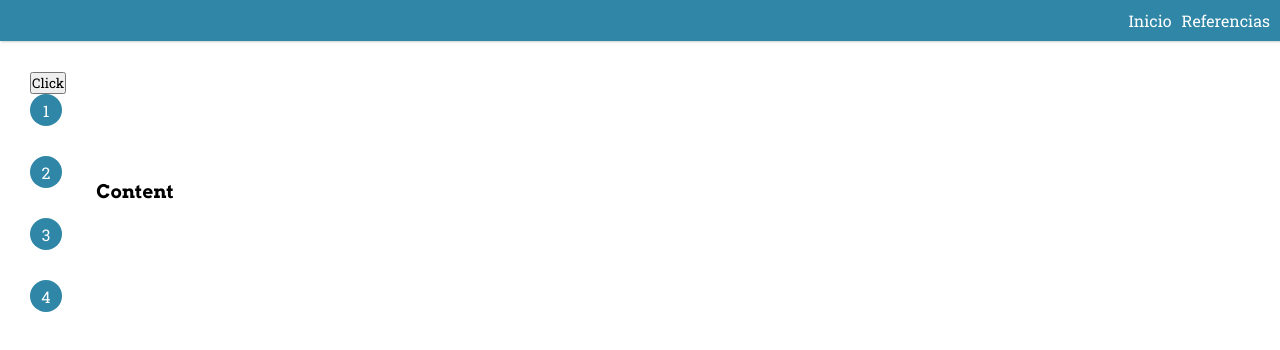
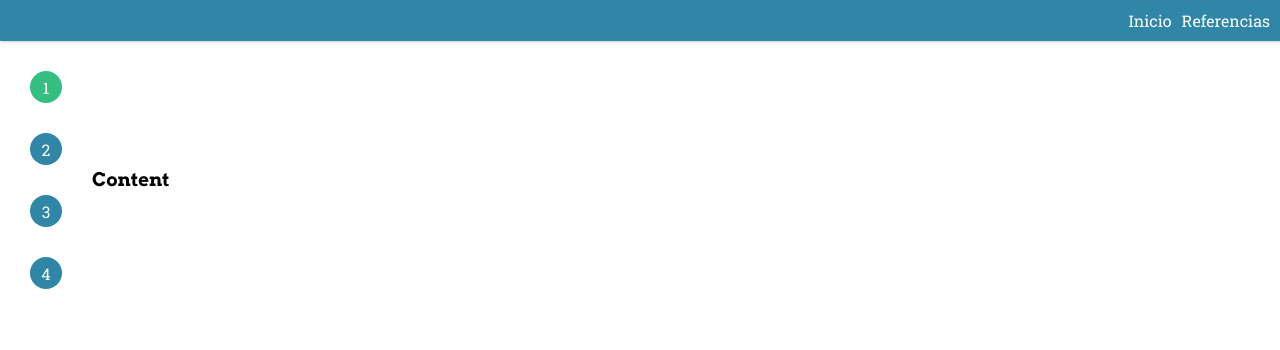
Before and after one commit to jaalorsa517/thecell, a Vue app: page / in a window 1280 px wide. Shown: the top 350 px of the page. Built offline with nearby package versions, Linux system fonts and the light colour scheme.

Commit message:
css corregido, seleccion nav

```diff
--- a/src/components/cItem.vue
+++ b/src/components/cItem.vue
@@ -1,8 +1,8 @@
 <template>
-  <div class="item">
+  <div :class="['item', showActive.active ? 'active' : '']">
     <div class="item__content">
       {{ id }}
-      <div class="item__bar" v-if="showBar"></div>
+      <div class="item__bar" v-if="showActive.bar"></div>
     </div>
   </div>
 </template>
@@ -19,23 +19,34 @@ export default {
       type: Number,
       required: true,
     },
-    showBar: Boolean,
+    showActive: Object,
   },
 };
 </script>
 
 <style lang="scss">
 .item {
+  @include Flex(row, center);
+  width: $len;
+  height: $len;
+  color: white;
+  background-color: $primary-color;
+  border-radius: 100%;
+  cursor: pointer;
+  transition: background-color 1s 500ms;
+  &.active {
+    background-color: $secondary_color;
+  }
   &__content {
     position: relative;
   }
   &__bar {
     height: $spacing;
-    width: $len;
-    background-color: $fourth_color;
+    width: $len + 5;
+    background-color: $secondary_color;
     position: absolute;
     top: $len / 5;
-    left: $len / 1.7;
+    left: $len / 1.8;
     animation: slideInLeftX 1s;
   }
   @media screen and (min-width: 768px) {
--- a/src/components/cNavigation.vue
+++ b/src/components/cNavigation.vue
@@ -1,9 +1,8 @@
 <template>
   <section class="navigation">
-    <button @click="onClick">Click</button>
     <ul class="navigation__items">
       <li class="navigation__item" v-for="(content, index) in contents" :key="index">
-        <cItem :item="content" :id="index + 1" :showBar="a[index]" />
+        <cItem :item="content" :id="index + 1" :showActive="state[index]" />
       </li>
     </ul>
   </section>
@@ -20,15 +19,21 @@ export default {
   data() {
     return {
       n: 0,
-      a: [false, false, false, false],
+      state: [],
     };
   },
   methods: {
     onClick() {
-      this.a.splice(this.n, 1, true);
-      console.log(this.a);
-      this.n++;
+      if (this.n < this.contents.length - 1) {
+        this.state[this.n].bar = true;
+        this.n++;
+        this.state[this.n].active = true;
+      }
     },
+  },
+  created() {
+    this.state = this.contents.map(() => ({ active: false, bar: false }));
+    this.state[0].active = true;
   },
 };
 </script>
@@ -42,15 +47,6 @@ export default {
     gap: $spacing * 3;
     list-style: none;
   }
-  &__item {
-    @include Flex(row, center);
-    width: $len;
-    height: $len;
-    color: white;
-    background-color: $primary-color;
-    border-radius: 100%;
-    cursor: pointer;
-  }
   @media screen and (min-width: 768px) {
     &__items {
       flex-direction: column;
--- a/src/main.js
+++ b/src/main.js
@@ -2,6 +2,7 @@ import Vue from "vue";
 import App from "./App.vue";
 import router from "./router";
 import mixin from "@/mixins/contentMixin";
+import "@/styles/main.scss";
 
 Vue.config.productionTip = false;
 
--- a/src/router/index.js
+++ b/src/router/index.js
@@ -1,6 +1,7 @@
 import Vue from "vue";
 import VueRouter from "vue-router";
 import Home from "../views/Home.vue";
+import nav from "@/components/cNavigation.vue";
 
 Vue.use(VueRouter);
 
@@ -13,8 +14,8 @@ const routes = [
       {
         path: "/",
         components: {
-          nav: () => import("@/components/cNavigation.vue"),
-          content: () => import("@/components/cContent"),
+          nav,
+          content: () => import("@/components/cContent.vue"),
         },
       },
     ],
@@ -30,6 +31,14 @@ const router = new VueRouter({
   mode: "history",
   base: process.env.BASE_URL,
   routes,
+  scrollBehavior(to, from, savedPosition) {
+    if (to.hash) {
+      return {
+        selector: to.hash,
+        behavior: "smooth",
+      };
+    }
+  },
 });
 
 export default router;
--- a/vue.config.js
+++ b/vue.config.js
@@ -5,7 +5,6 @@ module.exports = {
         prependData: `
           @import "@/styles/vars.scss";
           @import "@/styles/mixins.scss";
-          @import "@/styles/main.scss";
         `,
       },
     },
```
